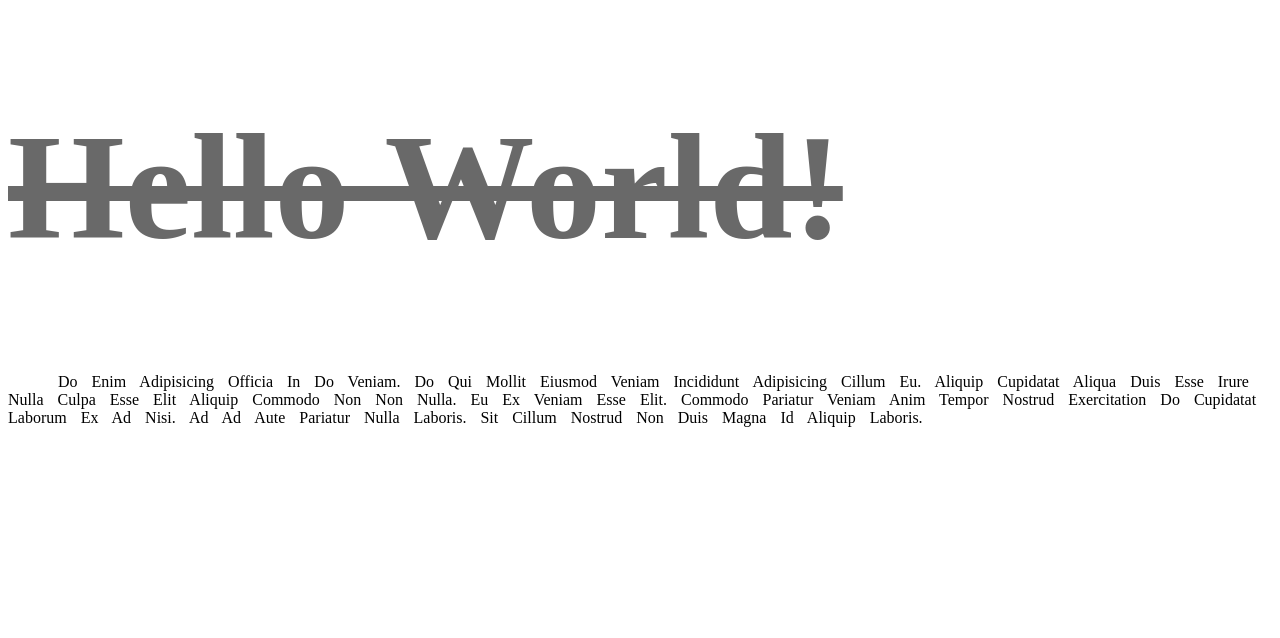
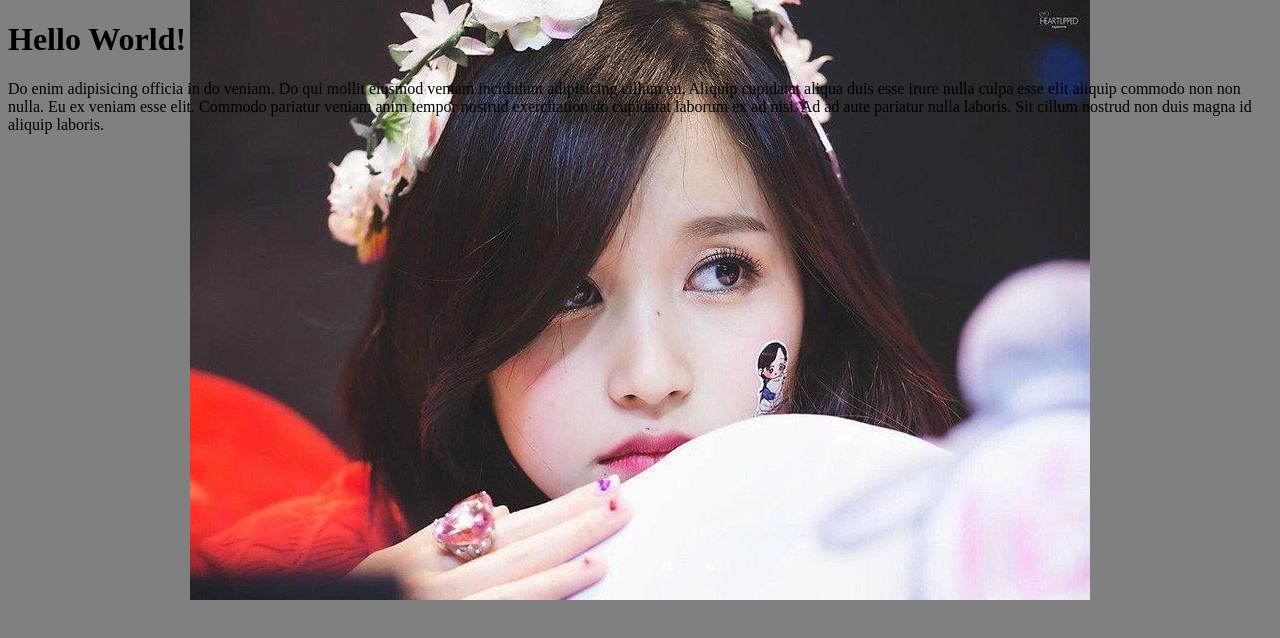
Before and after one commit to MYusronN/belajar-css, a plain HTML site: page index.html in a window 1280 px wide. Drawn offline with Linux system fonts and the light colour scheme.

Commit message:
add materi background

```diff
--- /dev/null
+++ b/background.css
@@ -0,0 +1,23 @@
+/*
+Background
+background-color
+    color bg
+background-image
+    img yg akan digunakan
+background-position
+    atur posisi img pda bg
+    : top, center bottom, x% y%, x-pos y-pos
+    - top left, top center, top right , dll.
+background-repeat
+    - atur jenis repeatimg pd bg
+
+*/
+
+body {
+    background-color: grey;
+    background-image: url(img/1.jpg);
+    background-repeat: no-repeat;
+    background-position: top center;
+    /* singkat
+    background: grey url(img/1.jpg) top center no-repeat*/
+}
--- a/index.html
+++ b/index.html
@@ -17,7 +17,7 @@
     </style>
     -external
     -->
-    <link rel="stylesheet" href="text-styling.css">
+    <link rel="stylesheet" href="background.css">
     <!--
         bisa ditulis satu baris ,urutannya seperti ini :
     font: style, variant, weight, size, line-height, font-family;
```
Also changed, not shown: img/1.jpg (added).
